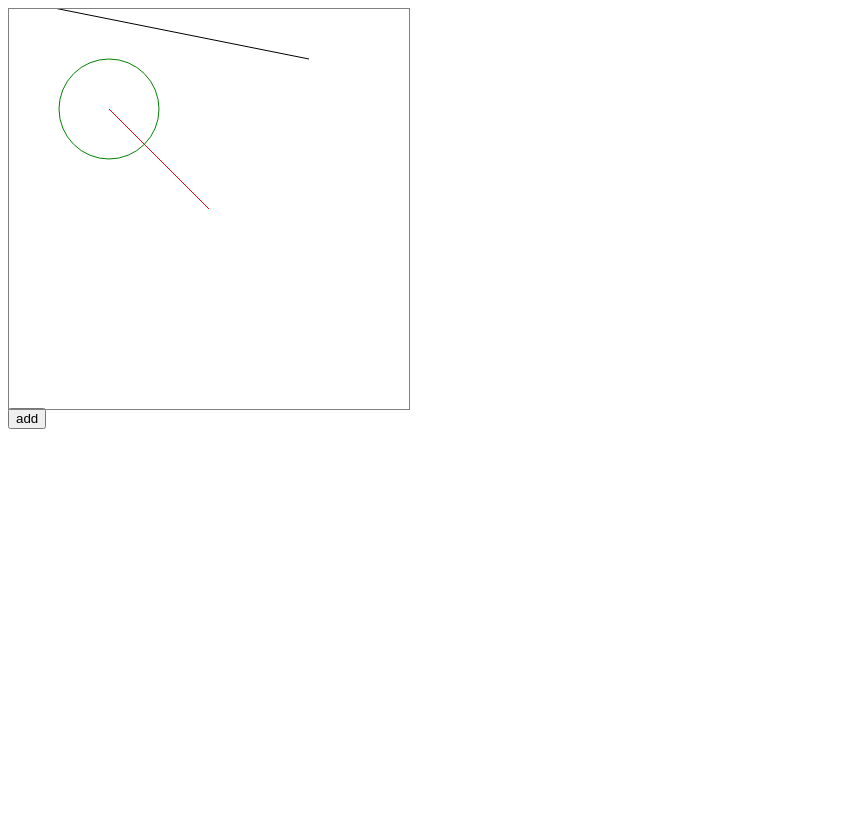
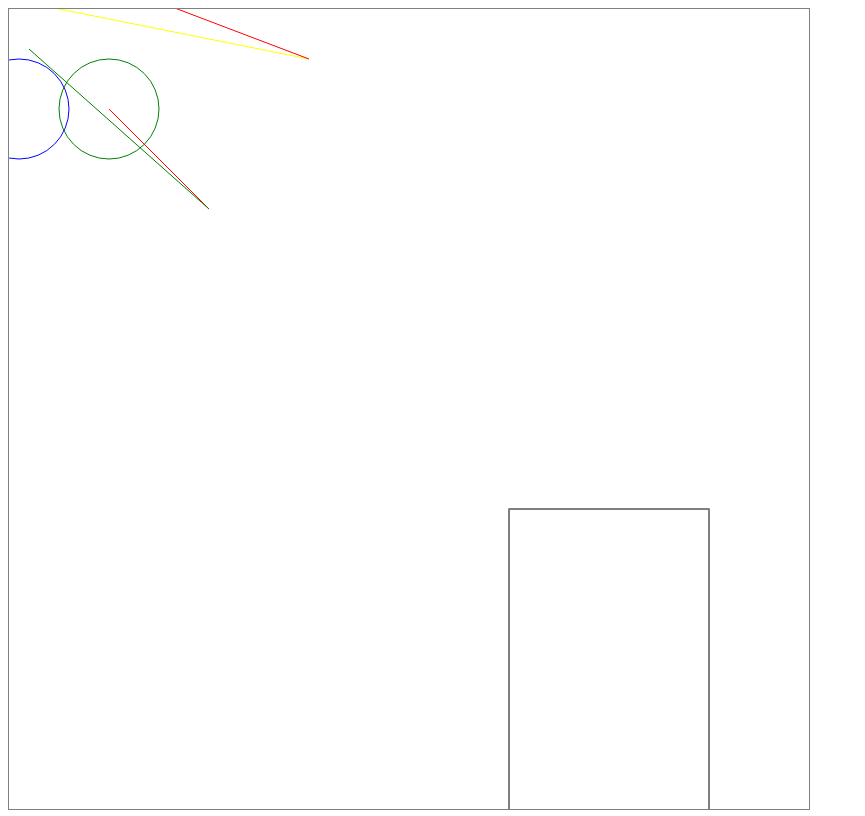
Before and after one commit to pengfeiw/react-diagram, a React (Create React App) app: page / in a window 1280 px wide. Shown: the whole page, without its empty margins (0-865 px from the left). Built offline with nearby package versions, Linux system fonts and the light colour scheme.

Commit message:
factor: 重构图层

```diff
--- a/src/App.tsx
+++ b/src/App.tsx
@@ -1,34 +1,35 @@
 import Diagram from "./components/diagram";
-import {FC, useRef} from "react";
+import {FC} from "react";
 import {Line, Circle, Rectangle} from "./entity";
 import Layer from "./components/diagram/layer";
 
-const ents = [
+const ents1 = [
     new Line({X: 100, Y: 100}, {X: 200, Y: 200}, "red"),
     new Circle({X: 100, Y: 100}, 50, "green"),
-    new Line({X: -100, Y: -30}, {X: 300, Y: 50}, "black"),
-    new Rectangle({X: 500, Y: 500}, 200, 400, "gray")
+    new Line({X: -100, Y: -30}, {X: 300, Y: 50}, "yellow"),
+    new Rectangle({X: 500, Y: 500}, 200, 400, "bylayer")
 ];
 
+const ents2 = [
+    new Line({X: 20, Y: 40}, {X: 200, Y: 200}, "green"),
+    new Circle({X: 10, Y: 100}, 50, "blue"),
+    new Line({X: -700, Y: -330}, {X: 300, Y: 50}, "bylayer"),
+    new Rectangle({X: 500, Y: 500}, 200, 400, "gray")
+]
+
+const layer1 = new Layer("0", "black");
+const layer2 = new Layer("1", "red");
+layer1.addEntity(ents1);
+layer2.addEntity(ents2);
+const layers = [layer1, layer2];
+
 const App: FC = () => {
-    const diagramRef = useRef();
-    // 测试添加一个图层
-    const onClick = () => {
-        const diagram = diagramRef.current as any;
-        if (diagram) {
-            const layer: Layer = new Layer("layer1", "red");
-            layer.addEntity(new Line({X: 1000, Y: -100}, {X: 200, Y: 200}, "byLayer"));
-            layer.addEntity(new Rectangle({X: 1000, Y: 1000}, 800, 500, "green"));
-            diagram.addLayer(layer);
-        }
-    };
 
     return (
         <>
-            <div style={{width: "400px", height: "400px"}}>
-                <Diagram ref={diagramRef} width="100%" height="100%" entities={ents} />
+            <div style={{width: "800px", height: "800px"}}>
+                <Diagram width="100%" height="100%" layers={layers} />
             </div>
-            <button onClick={onClick}>add</button>
         </>
     );
 };
--- /dev/null
+++ b/src/components/diagram/Canvas/index.tsx
@@ -0,0 +1,43 @@
+import {CSSProperties, FC, useEffect, useRef} from "react";
+import Entity from "../../../entity";
+import CoordTransform from "../../../util/coordTrans";
+
+interface CanvasProps {
+    entities: Entity[];
+    color: string;
+    ctf: CoordTransform;
+    style?: CSSProperties;
+}
+
+const Canvas: FC<CanvasProps> = (props) => {
+    const {entities, color, ctf, style} = props;
+    const canvasRef = useRef<HTMLCanvasElement>(null);
+    useEffect(() => {
+        const canvas = canvasRef.current!;
+        canvas.style.width = "100%";
+        canvas.style.height = "100%";
+        canvas.width = canvas.offsetWidth;
+        canvas.height = canvas.offsetHeight;
+        canvas.style.backgroundColor = "transparent";
+        canvas.style.position = "absolute";
+    }, []);
+    useEffect(() => {
+        const canvas = canvasRef.current;
+        if (canvas) {
+            const ctx = canvas.getContext("2d");
+            ctx?.clearRect(0, 0, canvas.width, canvas.height);
+            entities.forEach((entity) => {
+                if (entity.color.toLowerCase() === "bylayer") {
+                    entity.color = color;
+                }
+                entity.draw(ctx!, ctf);
+            });
+        }
+    }, [ctf, canvasRef, entities, color]);
+
+    return (
+        <canvas style={style} ref={canvasRef} />
+    );
+};
+
+export default Canvas;
--- a/src/components/diagram/index.tsx
+++ b/src/components/diagram/index.tsx
@@ -1,27 +1,24 @@
-import {FC, useEffect, useRef, useState, forwardRef, useImperativeHandle} from "react";
-import Entity, {Rectangle} from "../../entity";
+import {FC, useEffect, useRef, useState} from "react";
+import Entity from "../../entity";
 import "./index.css";
 import CoordTransform from "../../util/coordTrans";
 import Bound from "../../util/bound";
-import {MouseStatus} from "./interface";
 import Layer from "./layer";
+import Canvas from "./Canvas";
 
 interface DiagramProps {
     width: string;
     height: string;
-    entities: Array<Entity>;
     scaleLimit?: number;
     margin?: number;
+    layers: Layer[]
 }
-const defaultLayer = new Layer("0");
-const _layers = [defaultLayer];
 let mouseDown = false;
-const Diagram = forwardRef((props: DiagramProps, ref) => {
-    const {height, width, entities, scaleLimit, margin} = props;
-    const layers = useRef(_layers);
-    const [activeLayer, setActiveLayer] = useState(defaultLayer);
+const Diagram: FC<DiagramProps> = (props) => {
+    const {height, width, scaleLimit, margin, layers} = props;
     const containerRef = useRef<HTMLDivElement>(null);
-    const [ctf] = useState(new CoordTransform()); // coordinate transform
+    const canvasRef = useRef<HTMLCanvasElement>(null);
+    const [ctf, setCtf] = useState(new CoordTransform()); // coordinate transform
     const [scale, setScale] = useState<number>(1); // zoom scale
     const [mask, setMask] = useState<boolean>(false);
 
@@ -37,62 +34,34 @@ const Diagram = forwardRef((props: DiagramProps, ref) => {
 
     useEffect(() => {
         const container = containerRef.current as HTMLDivElement;
+        const canvas = canvasRef.current as HTMLCanvasElement;
         // set size of container
         container.style.width = width;
         container.style.height = height;
-        const canvas = defaultLayer.canvas;
-        container.appendChild(canvas);
+
+        // set operate canvas
+        canvas.style.zIndex = "1";
         initCanvas(canvas);
-        defaultLayer.addEntity(entities);
-        defaultLayer.canvas.addEventListener("mousedown", onMouseDown);
-        defaultLayer.canvas.addEventListener("mouseup", onMouseUp);
-        defaultLayer.canvas.addEventListener("mousemove", onMouseMove);
-        defaultLayer.canvas.addEventListener("wheel", onMouseWheel);
-        defaultLayer.canvas.addEventListener("dblclick", onMouseDbClick);
-        defaultLayer.canvas.style.zIndex = "1";
-        defaultLayer.draw(ctf);
     }, []);
 
-    useEffect(() => {
-        paint()
-    }, []);
-
-    /**
-     * @param layer the layer be added
-     */
-    const addLayer = (layer: Layer) => {
-        _layers.push(layer);
-        const container = containerRef.current as HTMLDivElement;
-        container.appendChild(layer.canvas);
-        initCanvas(layer.canvas);
-        layer.draw(ctf);
-    };
-
-    useImperativeHandle(ref, () => ({
-        addLayer
-    }));
-    const paint = () => {
-        layers.current.forEach((layer) => {
-            layer.draw(ctf);
-        });
-    }
-    const onMouseDown = (event: MouseEvent) => {
+    const onMouseDown: React.MouseEventHandler<HTMLCanvasElement> = (event) => {
         mouseDown = true;
     };
-    const onMouseUp = (event: MouseEvent) => {
+    const onMouseUp: React.MouseEventHandler<HTMLCanvasElement> = (event) => {
         mouseDown = false;
     };
-    const onMouseMove = (event: MouseEvent) => {
+    const onMouseMove: React.MouseEventHandler<HTMLCanvasElement> = (event) => {
         if (mouseDown) {
             if (event.buttons === 4) {
                 // 平移
-                ctf.displacement({X: event.movementX, Y: event.movementY});
-                paint();
+                const newCtf = new CoordTransform(ctf.worldOrigin, ctf.worldToDevice_Len);
+                newCtf.displacement({X: event.movementX, Y: event.movementY});
+                setCtf(newCtf);
             }
         }
     };
 
-    const onMouseWheel = (event: WheelEvent) => {
+    const onMouseWheel: React.WheelEventHandler<HTMLCanvasElement> = (event) => {
         const resScale = scale * (1 - event.deltaY / 1000);
         let minScale = 0.001;
         let maxScale = 1000;
@@ -101,12 +70,13 @@ const Diagram = forwardRef((props: DiagramProps, ref) => {
             maxScale = scaleLimit;
         }
         if (resScale <= maxScale && resScale >= minScale) {
-            ctf.zoom({X: event.clientX, Y: event.clientY}, (1 - event.deltaY / 1000));
+            const newCtf = new CoordTransform(ctf.worldOrigin, ctf.worldToDevice_Len);
+            newCtf.zoom({X: event.clientX, Y: event.clientY}, (1 - event.deltaY / 1000));
+            setCtf(newCtf);
             setScale(resScale);
-            paint();
         }
     };
-    const onMouseDbClick = (event: MouseEvent) => {
+    const onMouseDbClick: React.MouseEventHandler<HTMLCanvasElement> = (event) => {
         if (event.button === 0) {
             zoomToBound();
         }
@@ -128,8 +98,8 @@ const Diagram = forwardRef((props: DiagramProps, ref) => {
 
     const zoomToBound = () => {
         const bounds: Bound[] = [];
-        const allEntities:Entity[] = [];
-        layers.current.forEach((layer) => {
+        const allEntities: Entity[] = [];
+        layers.forEach((layer) => {
             allEntities.push(...layer.entities);
         });
         allEntities.forEach((ent) => {
@@ -138,12 +108,12 @@ const Diagram = forwardRef((props: DiagramProps, ref) => {
         const unionBound = Bound.getUnionBound(bounds);
         const deviceUnionBound = new Bound(ctf.worldToDevice_Point(unionBound.max), ctf.worldToDevice_Point(unionBound.min));
         const realMargin = margin ? margin : 5;
-        const widthRatio = (defaultLayer.canvas.clientWidth - 2 * realMargin) / deviceUnionBound.width;
-        const heightRatio = (defaultLayer.canvas.clientHeight - 2 * realMargin) / deviceUnionBound.height;
+        const widthRatio = (canvasRef.current!.clientWidth - 2 * realMargin) / deviceUnionBound.width;
+        const heightRatio = (canvasRef.current!.clientHeight - 2 * realMargin) / deviceUnionBound.height;
 
         const clientCenter = {
-            X: defaultLayer.canvas.clientWidth * 0.5,
-            Y: defaultLayer.canvas.clientHeight * 0.5
+            X: canvasRef.current!.clientWidth * 0.5,
+            Y: canvasRef.current!.clientHeight * 0.5
         };
 
         const moveVector = {
@@ -151,15 +121,33 @@ const Diagram = forwardRef((props: DiagramProps, ref) => {
             Y: clientCenter.Y - 0.5 * (deviceUnionBound.max.Y + deviceUnionBound.min.Y)
         };
 
-        ctf.displacement(moveVector);
-        ctf.zoom(clientCenter, Math.min(widthRatio, heightRatio));
+        const newCtf = new CoordTransform(ctf.worldOrigin, ctf.worldToDevice_Len);
+        newCtf.displacement(moveVector);
+        newCtf.zoom(clientCenter, Math.min(widthRatio, heightRatio));
+        setCtf(newCtf);
         setScale(scale * Math.min(widthRatio, heightRatio));
-        paint();
     };
 
     return (
-        <div id="container" className={mask ? "mask" : ""} ref={containerRef} />
+        <div id="container" className={mask ? "mask" : ""} ref={containerRef}>
+            <canvas
+                id="canvas"
+                ref={canvasRef}
+                onMouseDown={onMouseDown}
+                onMouseUp={onMouseUp}
+                onMouseMove={onMouseMove}
+                onWheel={onMouseWheel}
+                onDoubleClick={onMouseDbClick}
+                onKeyDown={onKeyDown}
+                tabIndex={-1}
+            >
+                Sorry, this browser does not support <i>canvas</i>!
+            </canvas>
+            {
+                layers.map((layer) => (<Canvas key={layer.name} ctf={ctf} color={layer.color} entities={layer.entities} />))
+            }
+        </div>
     );
-});
+};
 
 export default Diagram;
--- a/src/util/coordTrans.ts
+++ b/src/util/coordTrans.ts
@@ -26,13 +26,17 @@ export default class CoordTransform {
     private _worldOrigin: Point; // the origin of world coord.
     private _worldToDevice_Len: number; // the ratio of world coord to device coord.
 
-    public constructor() {
-        this._worldOrigin = {X: 0, Y: 0};
-        this._worldToDevice_Len = 1;
+    public constructor(worldOrigin: Point = {X: 0, Y: 0}, worldToDevice_Len: number = 1) {
+        this._worldOrigin = worldOrigin;
+        this._worldToDevice_Len = worldToDevice_Len;
     }
 
     public get worldToDevice_Len () {
         return this._worldToDevice_Len;
+    }
+
+    public get worldOrigin () {
+        return this._worldOrigin;
     }
 
     public displacement: Displacement = (point1: Point, point2?: Point) => {
```
Also changed, not shown: src/components/diagram/layer/index.ts (+0 -29 lines).
